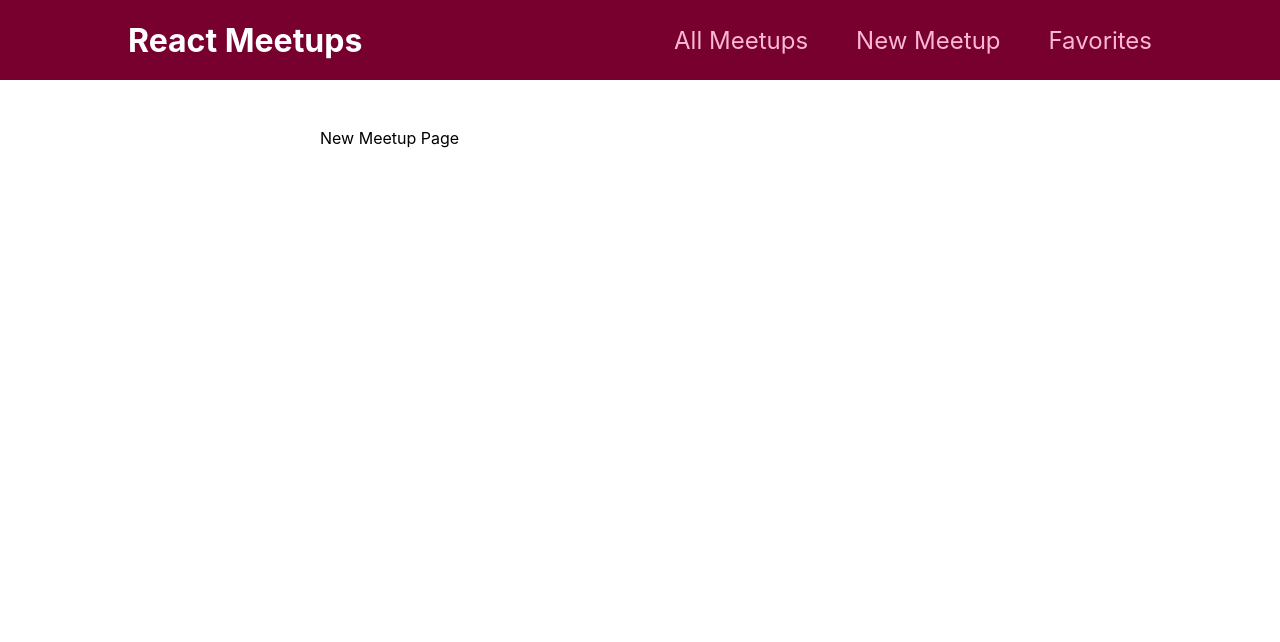
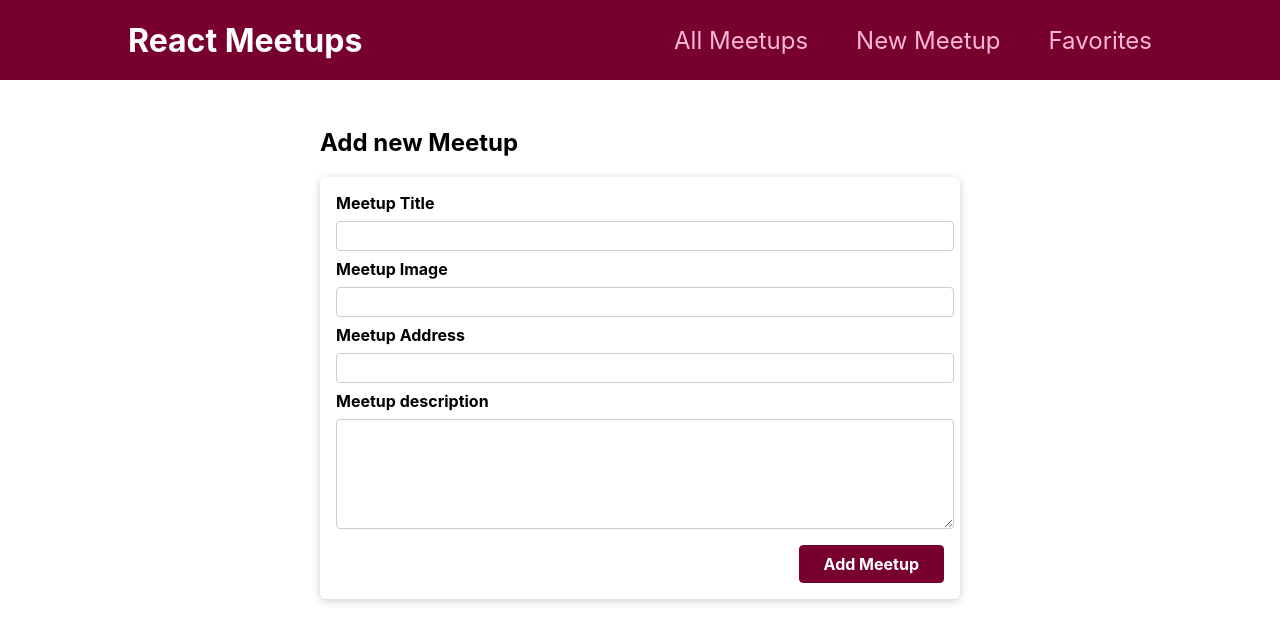
Before and after one commit to menegass0/react, a React (Create React App) app in the folder react course/lesson-2/: page /new-meetup in a window 1280 px wide. Shown: the top 642 px of the page. Built offline with nearby package versions, Linux system fonts and the light colour scheme.

Commit message:
working with form and useRef in React

```diff
--- a/react course/lesson-2/src/components/meetups/MeetupItem.js
+++ b/react course/lesson-2/src/components/meetups/MeetupItem.js
@@ -13,7 +13,7 @@
                     <address>{props.address}</address>
                     <p>{props.description}</p>
                 </div>
-                <div className={classes.action}>
+                <div className={classes.actions}>
                     <button>To Favorites</button>
                 </div>
             </Card>
--- /dev/null
+++ b/react course/lesson-2/src/components/meetups/NewMeetupForm.js
@@ -0,0 +1,55 @@
+import {useRef} from 'react';
+
+import classes from './NewMeetupForm.module.css';
+import Card from '../ui/Card';
+
+function NewMeetupForm(){
+    const titleInputRef = useRef();
+    const imageInputRef = useRef();
+    const addressInputRef = useRef();
+    const descInputRef = useRef();
+
+    function submitHandler(event){
+        event.preventDefault();
+
+        const enteredTitle = titleInputRef.current.value;
+        const enteredImage = imageInputRef.current.value;
+        const enteredAddress = addressInputRef.current.value;
+        const entredDesc = descInputRef.current.value;
+
+        const meetupData = {
+            title: enteredTitle,
+            image: enteredImage,
+            address: enteredAddress,
+            description: entredDesc,
+        }
+        console.log(meetupData);
+    }
+
+    return(
+        <Card>
+            <form className={classes.form} onSubmit={submitHandler}>
+                <div className={classes.control}>
+                    <label htmlFor='title'>Meetup Title</label>
+                    <input type="text" required id="title" ref={titleInputRef}/>
+                </div>
+                <div className={classes.control}>
+                    <label htmlFor='image'>Meetup Image</label>
+                    <input type="url" required id="image" ref={imageInputRef}/>
+                </div>
+                <div className={classes.control}>
+                    <label htmlFor='address'>Meetup Address</label>
+                    <input type="text" required id="address" ref={addressInputRef}/>
+                </div>
+                <div className={classes.control}>
+                    <label htmlFor='description'>Meetup description</label>
+                    <textarea id='description' required rows='5' ref={descInputRef}></textarea>
+                </div>
+                <div className={classes.actions}>
+                    <button>Add Meetup</button>
+                </div>
+            </form>
+        </Card>
+    )
+}
+export default NewMeetupForm
--- /dev/null
+++ b/react course/lesson-2/src/components/meetups/NewMeetupForm.module.css
@@ -0,0 +1,45 @@
+.form {
+    padding: 1rem;
+  }
+
+  .control {
+    margin-bottom: 0.5rem;
+  }
+
+  .control label {
+    display: block;
+    font-weight: bold;
+    margin-bottom: 0.5rem;
+  }
+
+  .control input,
+  .control textarea {
+    display: block;
+    font: inherit;
+    border-radius: 4px;
+    border: 1px solid #ccc;
+    padding: 0.25rem;
+    width: 100%;
+  }
+
+  .actions {
+    margin-top: 1rem;
+    text-align: right;
+  }
+
+  .actions button {
+    font: inherit;
+    cursor: pointer;
+    background-color: #77002e;
+    color: white;
+    padding: 0.5rem 1.5rem;
+    border: 1px solid #77002e;
+    border-radius: 4px;
+    font-weight: bold;
+  }
+
+  .actions button:hover,
+  .actions button:active {
+    background-color: #a50e48;
+    border-color: #a50e48;
+  }
--- a/react course/lesson-2/src/pages/NewMeetup.js
+++ b/react course/lesson-2/src/pages/NewMeetup.js
@@ -1,6 +1,11 @@
+import NewMeetupForm from "../components/meetups/NewMeetupForm";
+
 function NewMeetupPage() {
     return(
-        <div>New Meetup Page</div>
+        <section>
+            <h1>Add new Meetup</h1>
+            <NewMeetupForm />
+        </section>
     )
 }
 
```
